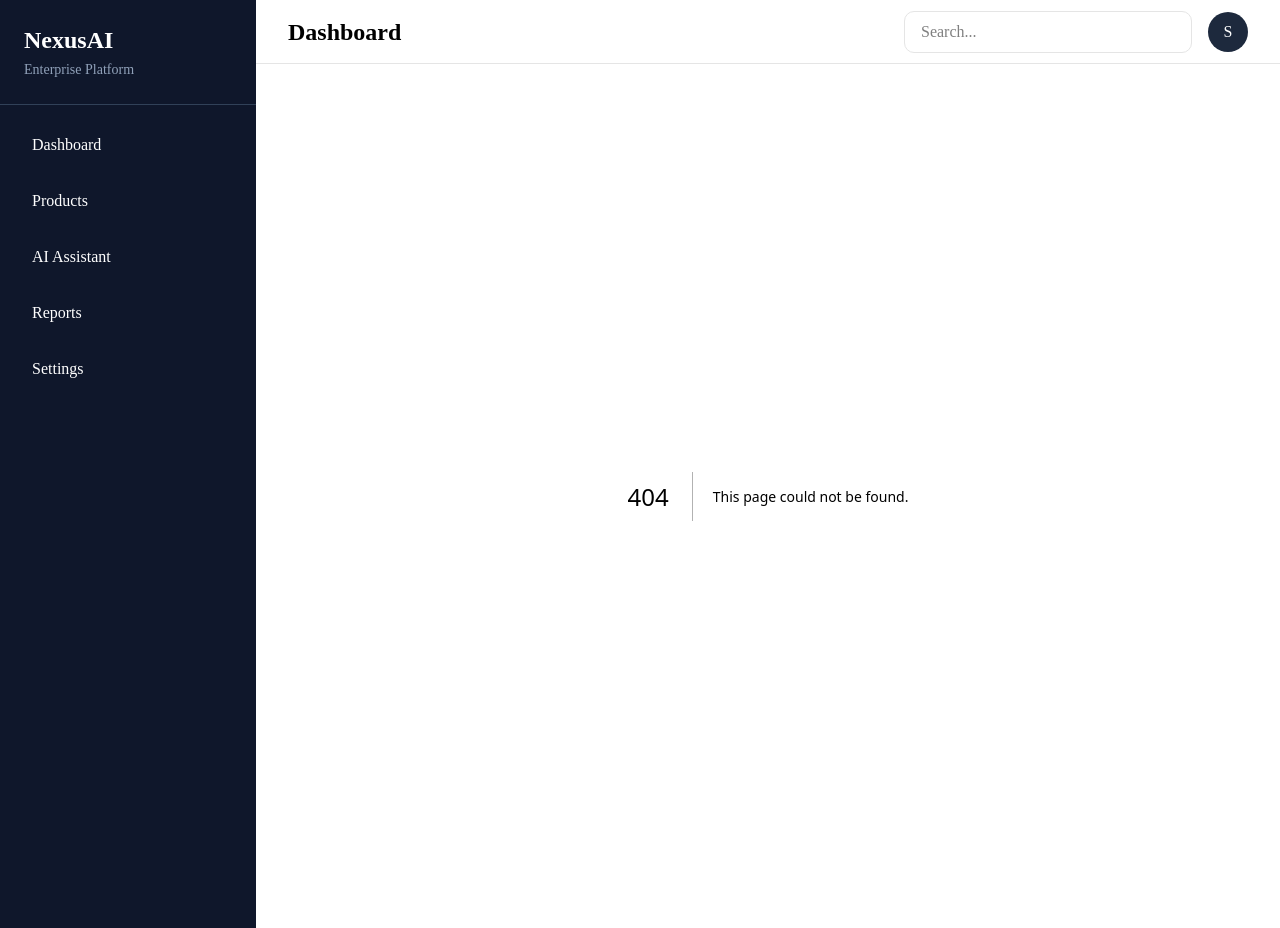
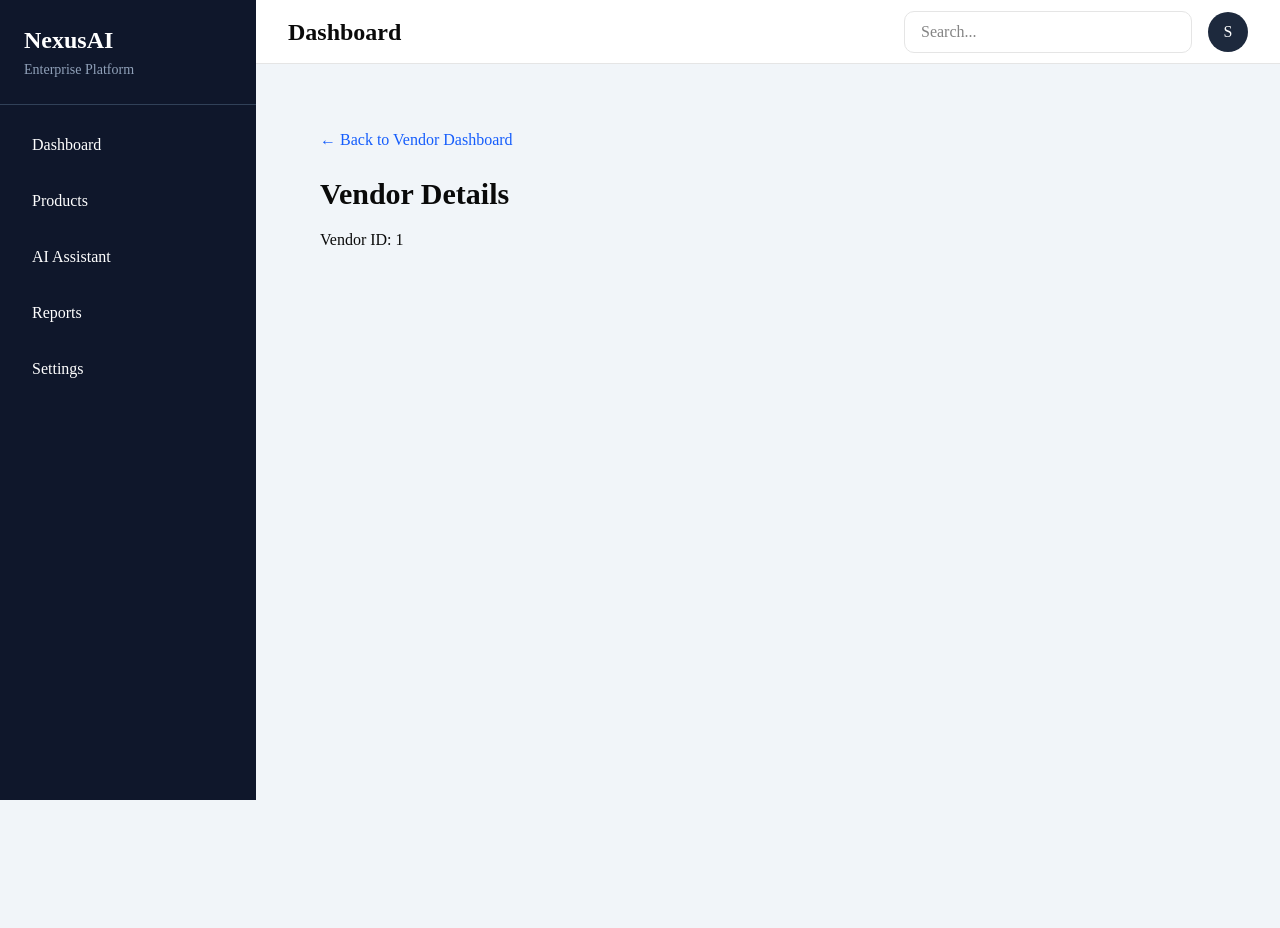
Before and after one commit to wildcats0309/nexusai, a Next.js app in the folder apps/platform/: page /vendorsure/vendor/1 in a window 1280 px wide. Before the commit this address had no page. After the commit the page ends 800 px from the top, so only its background shows below. Built offline with nearby package versions, Linux system fonts and the light colour scheme.

Commit message:
Add VendorSure dynamic vendor routing

```diff
--- /dev/null
+++ b/apps/platform/app/vendorsure/vendor/[id]/page.tsx
@@ -0,0 +1,28 @@
+import Link from "next/link";
+
+type Props = {
+  params: Promise<{
+    id: string;
+  }>;
+};
+
+export default async function VendorDetailsPage({ params }: Props) {
+  const { id } = await params;
+
+  return (
+    <div className="p-8">
+      <Link
+        href="/vendorsure"
+        className="text-blue-600 hover:underline"
+      >
+        ← Back to Vendor Dashboard
+      </Link>
+
+      <h1 className="mt-6 text-3xl font-bold">
+        Vendor Details
+      </h1>
+
+      <p className="mt-4">Vendor ID: {id}</p>
+    </div>
+  );
+}
--- a/apps/platform/components/vendorsure/VendorTable.tsx
+++ b/apps/platform/components/vendorsure/VendorTable.tsx
@@ -1,3 +1,4 @@
+import Link from "next/link";
 import RiskBadge from "./RiskBadge";
 type VendorTableProps = {
   vendors: {
@@ -106,7 +107,14 @@ export default function VendorTable({
               key={vendor.id}
               className="border-t hover:bg-gray-50"
             >
-              <td className="px-6 py-4">{vendor.name}</td>
+              <td className="px-6 py-4">
+  <Link
+    href={`/vendorsure/vendor/${vendor.id}`}
+    className="font-medium text-blue-600 hover:underline"
+  >
+    {vendor.name}
+  </Link>
+</td>
               <td className="px-6 py-4">{vendor.customer}</td>
               <td className="px-6 py-4">{vendor.category}</td>
               <td className="px-6 py-4">
```
